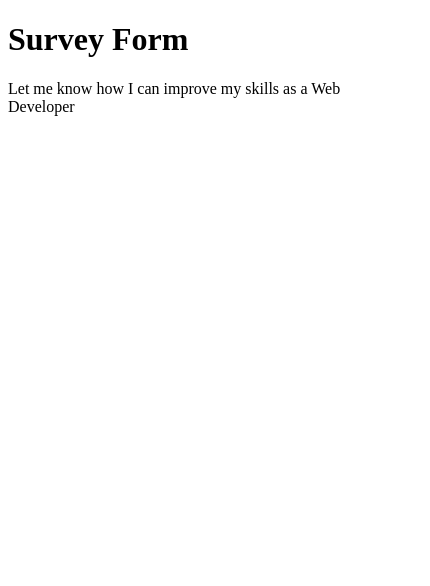
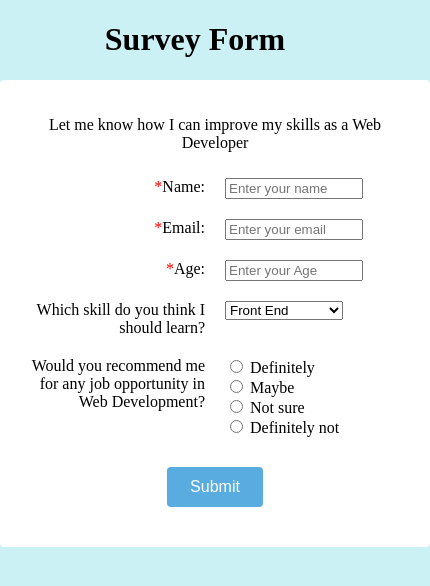
Before and after one commit to FigueiroaAndre/FCC-Survey-Form, a plain HTML site: page index.html in a window 390 px wide. Shown: the whole page, 430 px wide, since content can reach past the window. Drawn offline with Linux system fonts and the light colour scheme.

Commit message:
index.html Updated - Added input(text) for name - Added input(email) for email - Added input(number) for age - Added input(dropdown) for feedback - Added input(radio) for recommendations - Added Submit button css/style.css Updated - Added a CSS Flex layout - Added media screen for mobile devices - Added general page customization

```diff
--- a/css/style.css
+++ b/css/style.css
@@ -0,0 +1,105 @@
+h1, p {
+    text-align: center;
+}
+
+body {
+    background-color: #cbf1f5;
+}
+
+button {
+    -webkit-appearance: button;
+    -webkit-writing-mode: horizontal-tb !important;
+    text-rendering: auto;
+    color: buttontext;
+    letter-spacing: normal;
+    word-spacing: normal;
+    text-transform: none;
+    text-indent: 0px;
+    text-shadow: none;
+    display: inline-block;
+    text-align: center;
+    align-items: flex-start;
+    cursor: default;
+    background-color: buttonface;
+    box-sizing: border-box;
+    margin: 0em;
+    font: 400 13.3333px Arial;
+    padding: 1px 6px;
+    border-width: 2px;
+    border-style: outset;
+    border-color: buttonface;
+    border-image: initial;
+}
+
+fieldset {
+    border-radius: 4px;
+    padding: 0;
+    margin: 0;
+    border-width: 0;
+    width: 70%;
+}
+
+legend {
+    display: none;
+}
+
+.box-input {
+    width: 70%;
+}
+
+.flex-label {
+    display: block;
+    text-align: right;
+    width: 100%;
+}
+
+.form-input {
+    margin-left: 10px;
+    flex-basis: 50%;
+}
+
+.form-row {
+    display: flex;
+    flex-direction: row;
+    justify-content: center;
+    padding: 10px 0;
+    width: 100%;
+}
+
+.labels {
+    margin-right: 10px;
+    flex-basis: 50%;
+}
+
+.mandatory {
+    color: red;
+}
+
+#form-container {
+    background-color: white;
+    border-radius: 4px;
+    margin: auto;
+    padding: 20px;
+    width: 80%;
+}
+
+#submit {
+    background-color: #59ace0;
+    border-radius: 4px;
+    color: white;
+    font-size: 1em;
+    height: 40px;
+    width: 96px;
+    margin: 10px;
+    border: 0px solid;
+}
+
+@media screen and (max-width: 720px){
+    body{
+        margin: auto 0;
+    }
+
+    #form-container{
+        width: 100%;
+    }
+}
--- a/index.html
+++ b/index.html
@@ -11,9 +11,60 @@
     <script src="https://cdn.freecodecamp.org/testable-projects-fcc/v1/bundle.js"></script>
     <header>
         <h1 id="title">Survey Form</h1>
-        <p id="description">Let me know how I can improve my skills as a Web Developer</p>
     </header>
-    <div id="container">
+    <div id="form-container">
+        <header>
+                <p id="description">Let me know how I can improve my skills as a Web Developer</p>
+        </header>
+        <main>
+            <form id="survey-form" action="/andre-feedback">
+
+            <div class="form-row">
+                <div class="labels"><label id="name-label" for="name" class="flex-label"><span class="mandatory">*</span>Name:</label></div>
+                <div class="form-input"><input id="name" class="box-input" type="text" name="name" placeholder="Enter your name" required></div>
+            </div>
+
+            <div class="form-row">
+                <div class="labels"><label id="email-label" for="email" class="flex-label"><span class="mandatory">*</span>Email:</label></div>
+                <div class="form-input"><input id="email" class="box-input" type="email" name="email" placeholder="Enter your email" required></div>
+            </div>
+
+            <div class="form-row">
+                <div class="labels"><label id="number-label" for="age" class="flex-label"><span class="mandatory">*</span>Age:</label></div>
+                <div class="form-input"><input id="age" class="box-input" type="number" min="0" max="125" name="age" placeholder="Enter your Age" required></div>
+            </div>
+
+            <div class="form-row">
+                <div class="labels"><label for="dropdown" class="flex-label">Which skill do you think I should learn?</label></div>
+                <div class="form-input">
+                    <select id="dropdown" name="dropdown">
+                        <option value="" disabled>Select an option</option>
+                        <option value="front-end">Front End</option>
+                        <option value="back-end">Back End</option>
+                        <option value="full-stack">Full Stack</option>
+                        <option value="other">Other</option>
+                    </select>
+                </div>
+            </div>
+
+            <div class="form-row">
+                <div class="labels"><label for="radio-fieldset" class="flex-label">Would you recommend me for any job opportunity in Web Development?</label></div>
+                <div class="form-input">
+                    <fieldset id="radio-fieldset">
+                        <legend>Would you recommend me?</legend>
+                        <input id="definitely" type="radio" name="recommend" value="definitely"><label for="definitely"> Definitely</label><br>
+                        <input id="maybe" type="radio" name="recommend" value="maybe"><label for="maybe"> Maybe</label><br>
+                        <input id="not-sure" type="radio" name="recommend" value="not-sure"><label for="not-sure"> Not sure</label><br>
+                        <input id="definitely-not" type="radio" name="recommend" value="definitely-not"><label for="definitely-not"> Definitely not</label>
+                    </fieldset>
+                </div>
+            </div>
+
+            <div class="form-row">
+                <button id="submit" type="submit" name="submit">Submit</button>
+            </div>
+        </form>
+        </main>
     </div>
 </body>
 </html>
```
